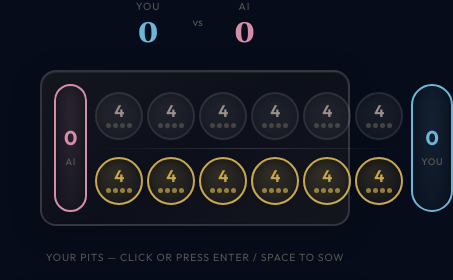
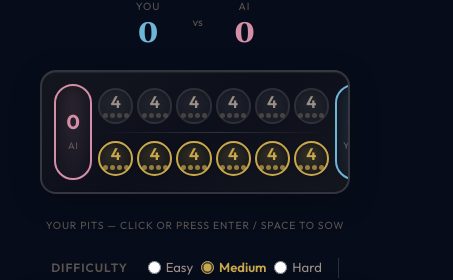
Before and after one commit to bradhanks/logan-ink, a Next.js app: page /mancala in a window 390 px wide. Shown: the part 417-697 px from the top of the page, 453 px wide, since content can reach past the window. Built offline with nearby package versions, Linux system fonts and the light colour scheme; no server answers.

Commit message:
fix(mancala,mobile): shrink pit/store minimums so the board fits phones; flex-shrink:0 + overflow-x safety net on the board

```diff
--- a/components/mancala/Board.tsx
+++ b/components/mancala/Board.tsx
@@ -242,7 +242,11 @@ export function Board() {
           display: "flex",
           flexDirection: "row",
           alignItems: "center",
-          gap: "clamp(0.5rem, 1.5vw, 1rem)",
+          gap: "clamp(0.3rem, 1.5vw, 1rem)",
+          maxWidth: "100%",
+          // Safety net: if the board is still wider than a very narrow phone,
+          // scroll it horizontally rather than overflowing the page.
+          overflowX: "auto",
         }}
       >
         {/* p2 store — left */}
--- a/components/mancala/Pit.tsx
+++ b/components/mancala/Pit.tsx
@@ -40,8 +40,9 @@ export function Pit({ index, count, isLegal, isActive, onClick, label }: PitProp
         flexDirection: "column",
         alignItems: "center",
         justifyContent: "center",
-        width: "clamp(3rem, 8vw, 4.5rem)",
-        height: "clamp(3rem, 8vw, 4.5rem)",
+        width: "clamp(1.9rem, 9vw, 4.5rem)",
+        height: "clamp(1.9rem, 9vw, 4.5rem)",
+        flexShrink: 0,
         borderRadius: "50%",
         border: canPlay
           ? "2px solid var(--gold)"
--- a/components/mancala/Store.tsx
+++ b/components/mancala/Store.tsx
@@ -22,8 +22,9 @@ export function Store({ count, player, label }: StoreProps) {
         flexDirection: "column",
         alignItems: "center",
         justifyContent: "center",
-        width: "clamp(3.5rem, 9vw, 5.5rem)",
-        height: "clamp(8rem, 22vw, 12rem)",
+        width: "clamp(2.4rem, 9vw, 5.5rem)",
+        height: "clamp(6rem, 20vw, 12rem)",
+        flexShrink: 0,
         borderRadius: "clamp(1.5rem, 4vw, 2.5rem)",
         border: `2px solid ${isHuman ? "var(--blue)" : "var(--rose)"}`,
         background: isHuman
```
